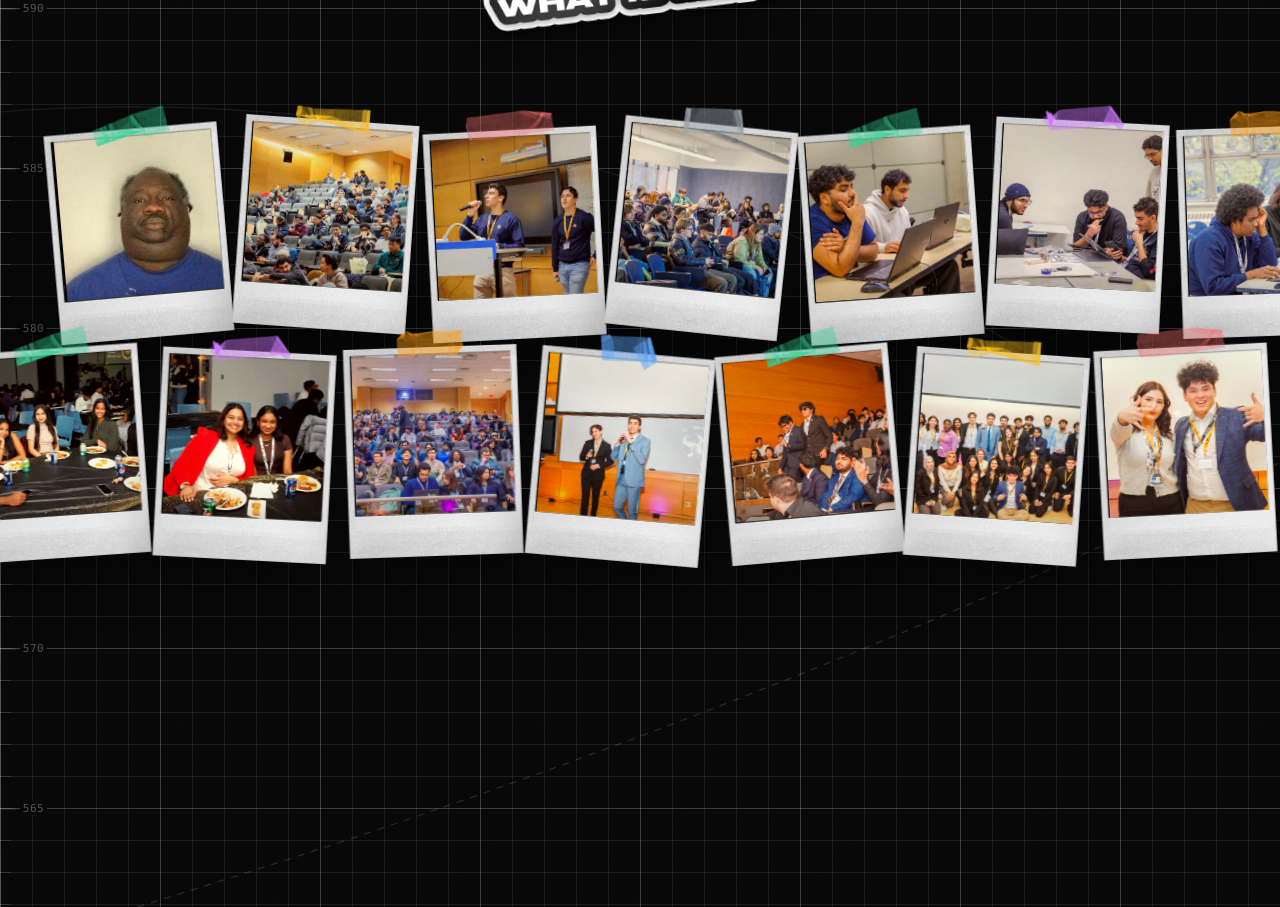
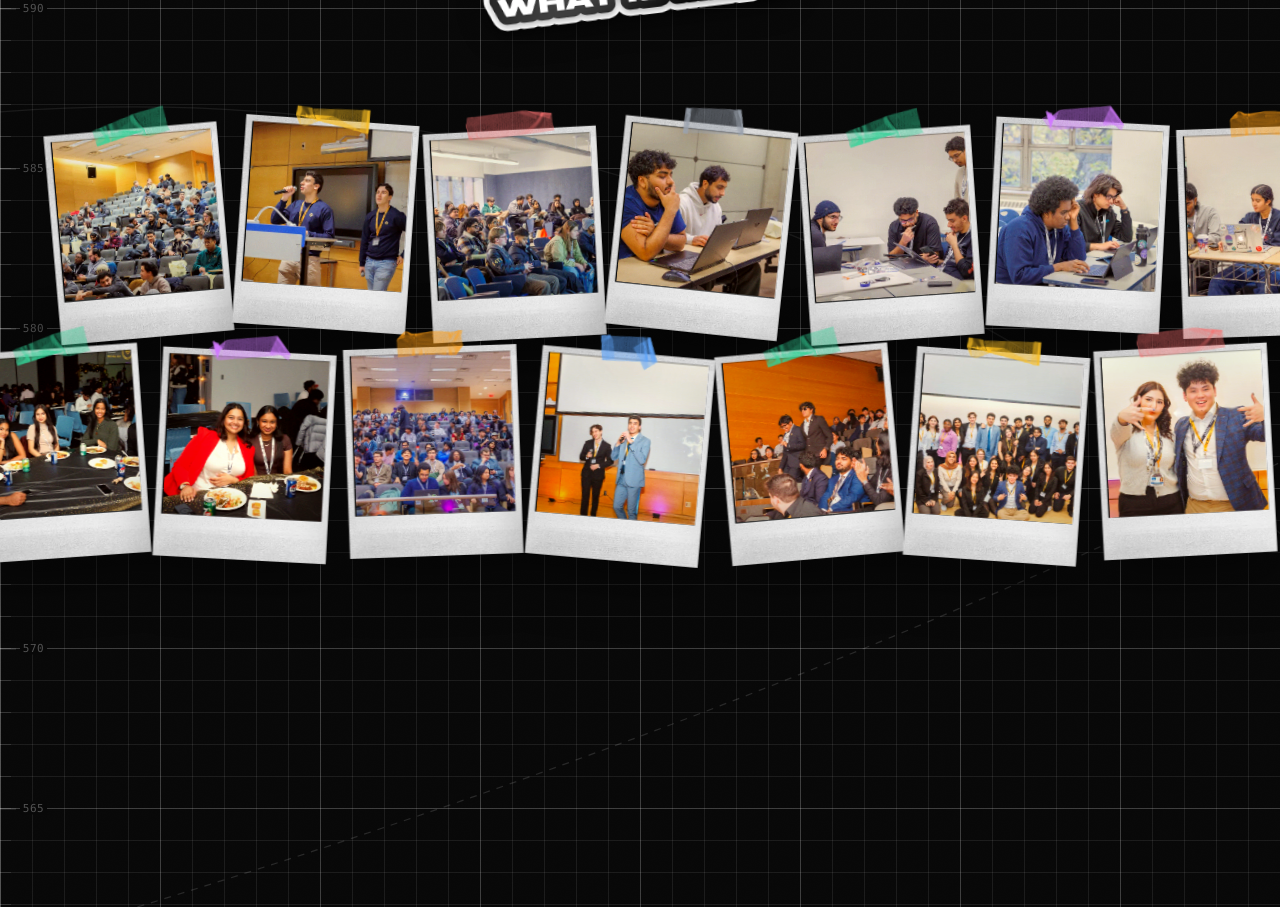
Before and after one commit to 55-LM/MEC2026, a React (Vite) app: page / in a window 1280 px wide. Shown: the part 920-1827 px from the top of the page. Built offline with nearby package versions, Linux system fonts and the light colour scheme; a web font is replaced by a local one.

Commit message:
Revert "Add photo to slideshow"
This reverts commit ced80d45ebf53d5ced4105630706aa25d680a4eb.

```diff
--- a/src/data/aboutMarquee.ts
+++ b/src/data/aboutMarquee.ts
@@ -8,11 +8,6 @@ export interface AboutMarqueePhoto {
 }
 
 export const aboutDay1Photos: AboutMarqueePhoto[] = [
-  {
-    id: 'day1-wide-neck',
-    src: '/images/about/wide-neck.jpg',
-    alt: 'MEC Day 1 moment',
-  },
   {
     id: 'day1-MEC2025_Day1-5of111',
     src: '/images/about/Day_1/MEC2025_Day1(5of111).webp',
```
Also changed, not shown: public/images/about/wide-neck.jpg (deleted).
